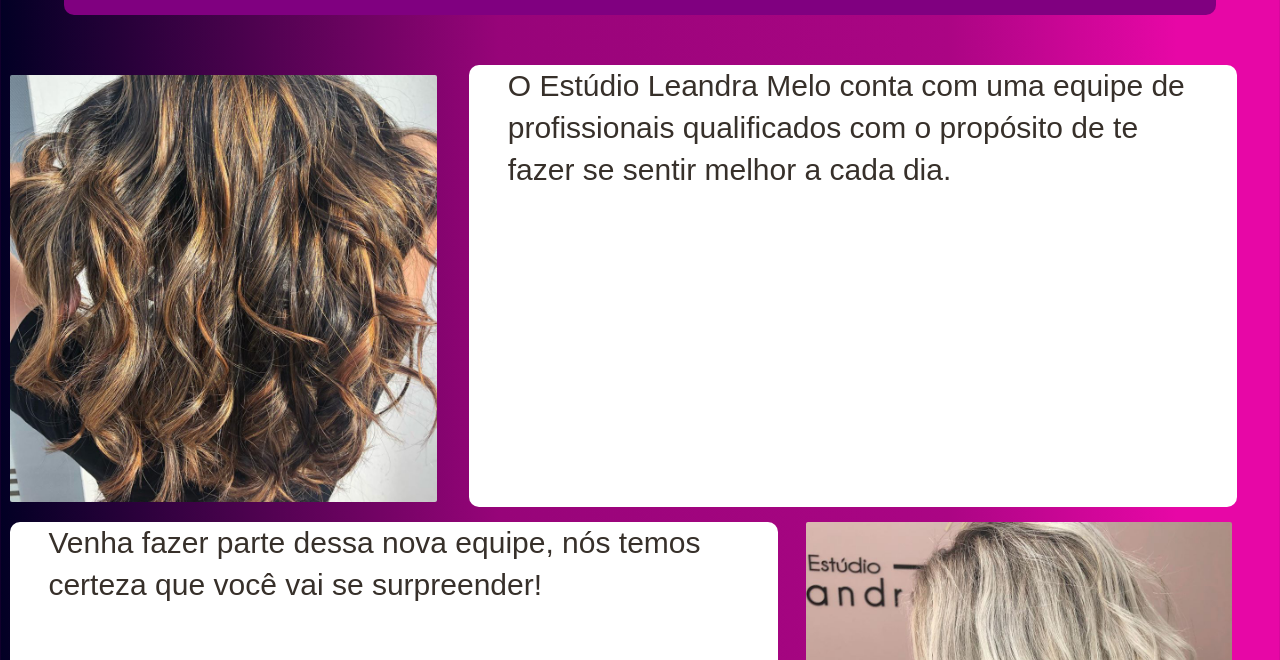
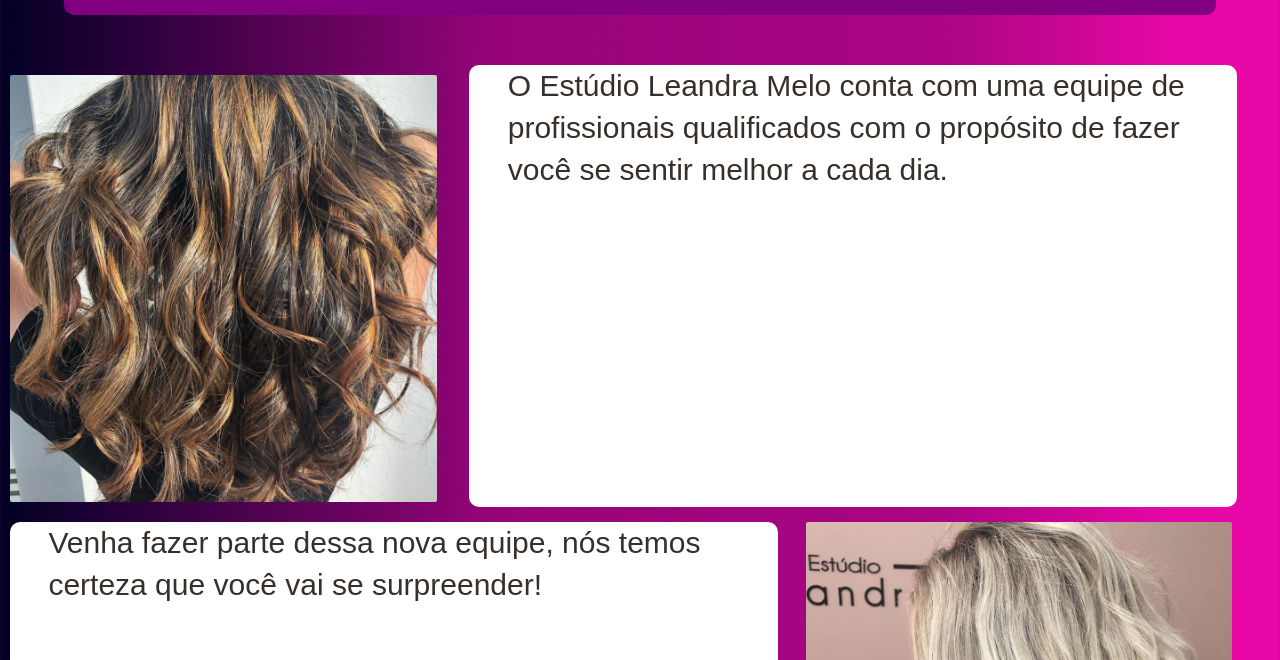
Before and after one commit to FelipeSchmitt/leandramelo, a plain HTML site: page index.html in a window 1280 px wide. Shown: the part 140-800 px from the top of the page. Drawn offline with Linux system fonts and the light colour scheme.

Commit message:
Update index.html

```diff
--- a/index.html
+++ b/index.html
@@ -244,7 +244,7 @@
     <div class="apresentacao">
       <img src="images/img1.jpg">
       <div id="text1">
-      <p>O Estúdio Leandra Melo conta com uma equipe de profissionais qualificados com o propósito de te fazer se sentir melhor a cada dia.
+      <p>O Estúdio Leandra Melo conta com uma equipe de profissionais qualificados com o propósito de fazer você se sentir melhor a cada dia.
       </p></div>
     </div>
     <div class="apresentacao2">
```
